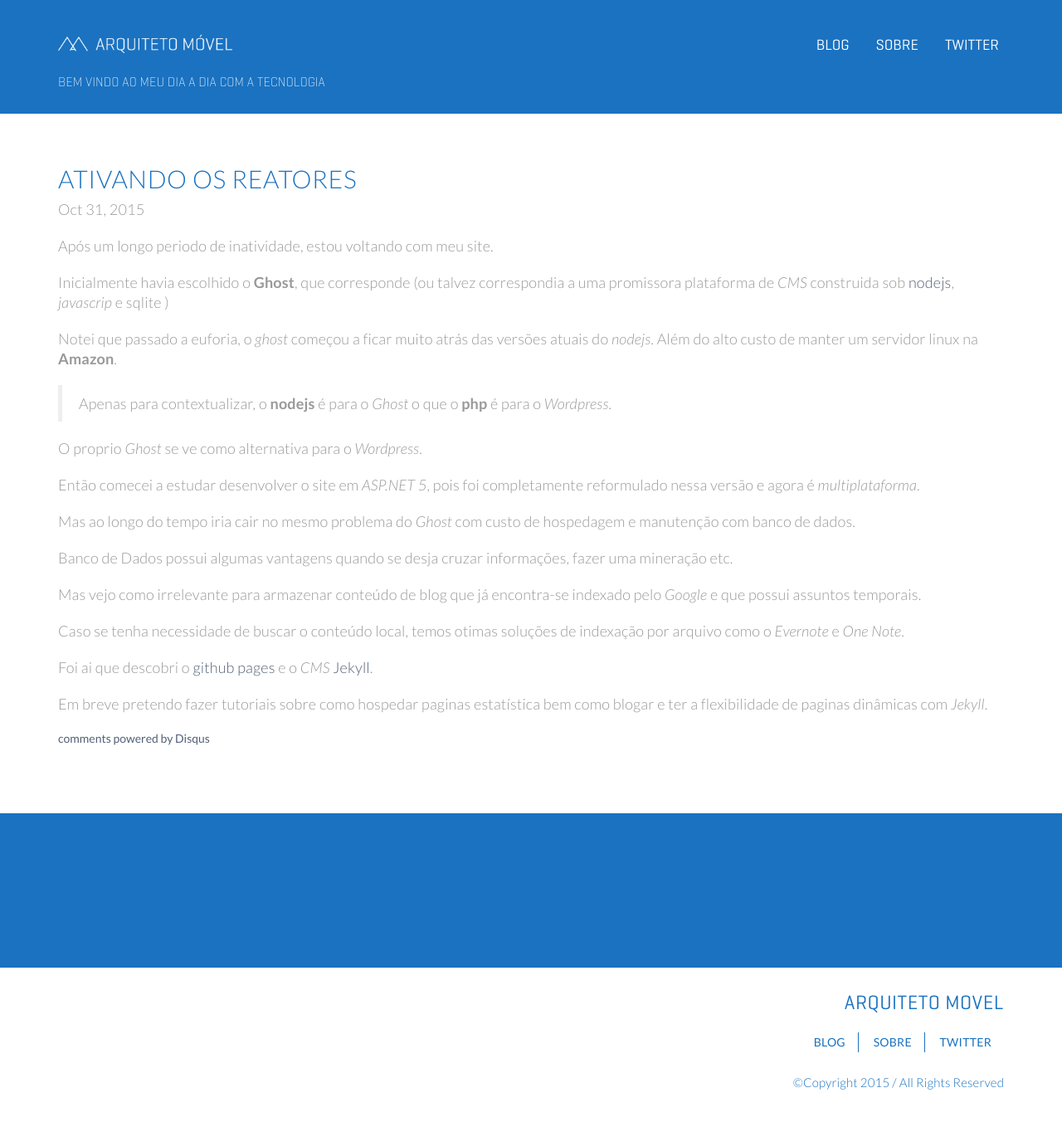
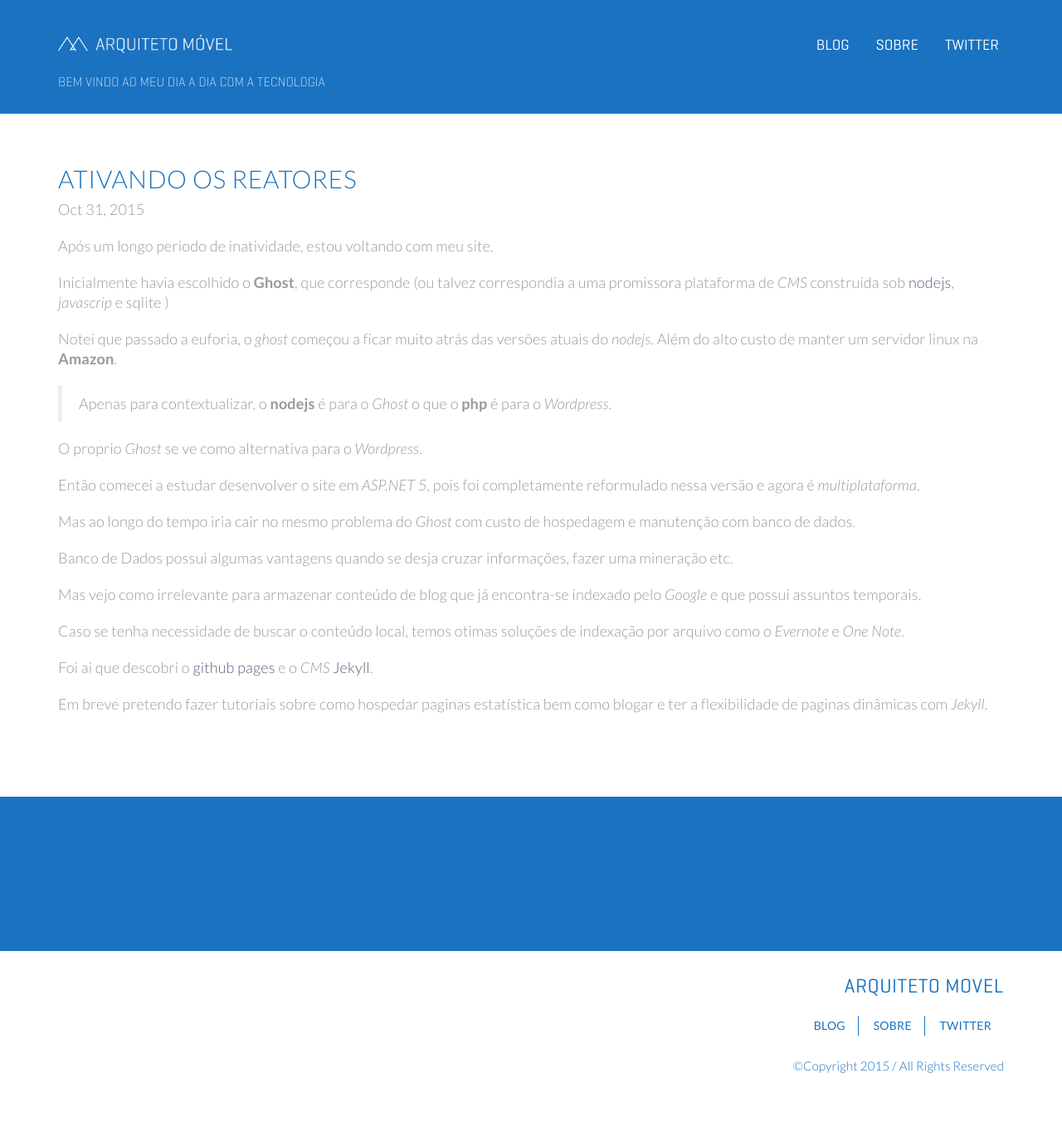
Before and after one commit to ArquitetoMovel/arquitetomovel.github.io, a Jekyll site: the page built from _posts/2015-10-31-ativando-os-reatores.markdown, in a window 1280 px wide and 1366 px high. Shown: the top 1352 px of the window at 83% size. Built offline with Jekyll 4.4.1, drawn with Linux system fonts in a browser that asks for light colours; nearby versions of some CDN libraries; comment, search, counter and statistics services are not loaded.

```diff
--- a/_config.yml
+++ b/_config.yml
@@ -1,6 +1,6 @@
 # Site settings
 title: Arquiteto Movel
-email: your-email@domain.com
+email: alexandredanelon@gmail.com
 description: > # this means to ignore newlines until "baseurl:"
   Write an awesome description for your new site here. You can edit this
   line in _config.yml. It will appear in your document head meta (for
--- a/_layouts/post.html
+++ b/_layouts/post.html
@@ -14,13 +14,14 @@ layout: amovel
     <header class="post-header">
       <h1 class="post-title">{{ page.title }}</h1>
       <p class="post-meta">
-        {{ page.date | date: "%b %-d, %Y" }}{% if page.author %} • {{ page.author }}{% endif %}{% if page.meta %} • {{ page.meta}}{% endif %}
+        {{ page.date | date: "%b %-d, %Y" }}{% if page.author %} • {{ page.author }}{% endif %}{% if page.meta %} • {{ page.meta}}{%
+        endif %}
       </p>
     </header>
     <article class="post-content">
       {{ content }}
     </article>
-    <div style="width:80%;">
+    <!--<div style="width:80%;">
       <div id="disqus_thread"></div>
       <script type="text/javascript">
         var disqus_shortname = 'arquitetomvel'; // required: replace example with your forum shortname
@@ -35,6 +36,6 @@ layout: amovel
       </script>
       <noscript>Please enable JavaScript to view the <a href="http://disqus.com/?ref_noscript">comments powered by Disqus.</a></noscript>
       <a href="http://disqus.com" class="dsq-brlink">comments powered by <span class="logo-disqus">Disqus</span></a>
-   </div>
+    </div>-->
   </div>
 </section>
```
Lines whose indentation alone changed are shown as unchanged.
